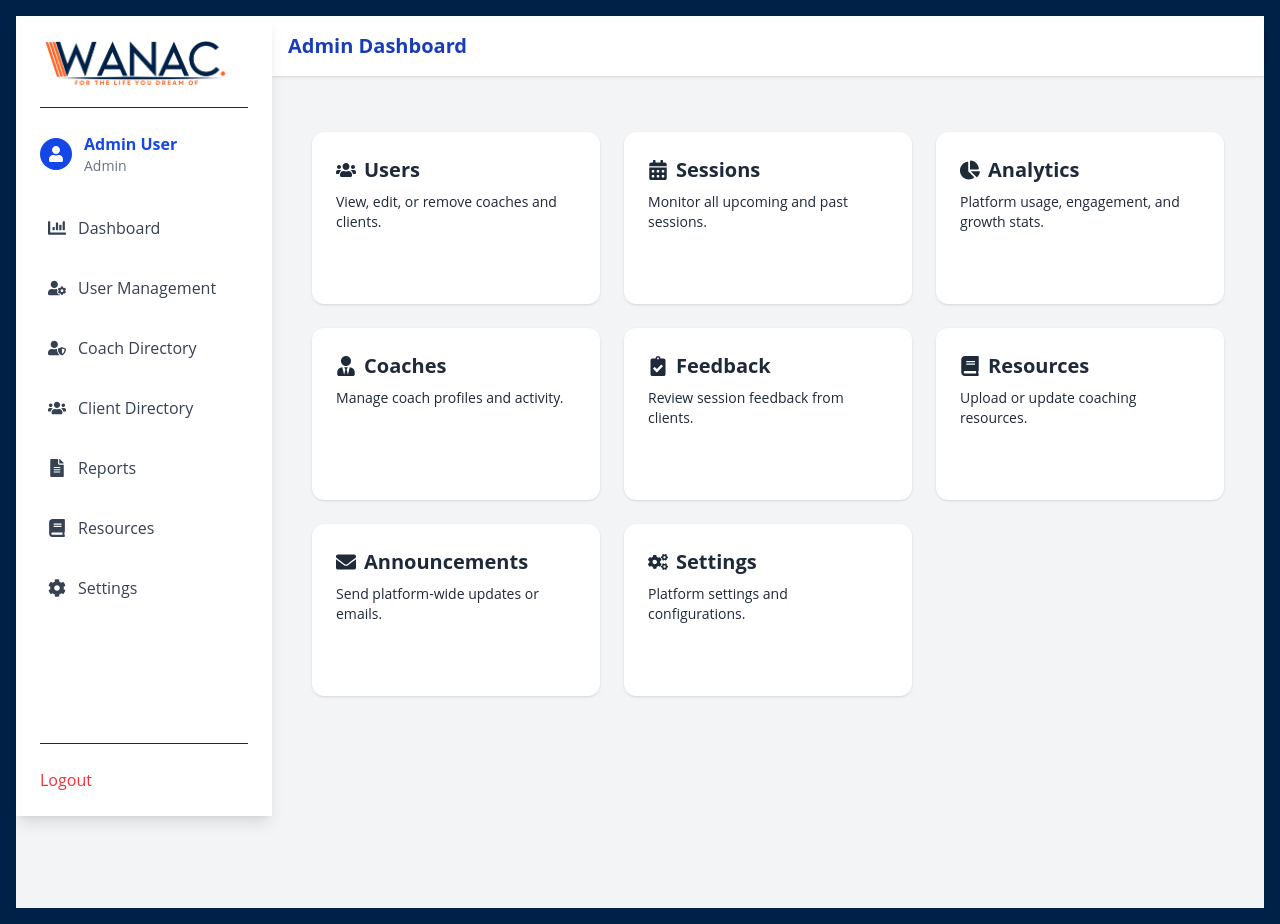
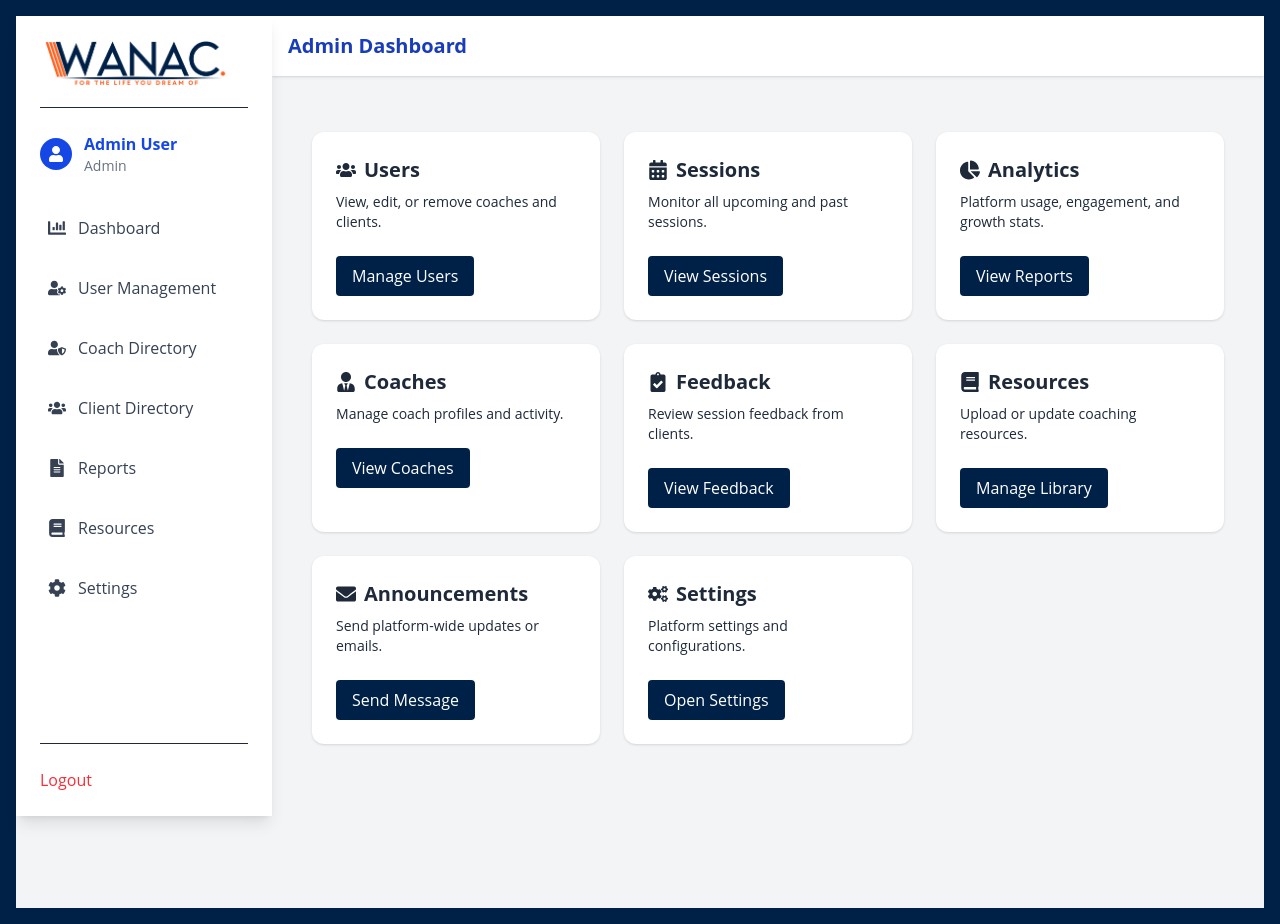
Before and after one commit to ianfranko/wanac-platform, a Next.js app: page /admin in a window 1280 px wide. Built offline with nearby package versions, Linux system fonts and the light colour scheme.

Commit message:
admin dashboard side bar pages

```diff
--- a/src/app/(dashboard)/admin/page.jsx
+++ b/src/app/(dashboard)/admin/page.jsx
@@ -23,7 +23,7 @@ import {
                 <FaUsers /> Users
               </h2>
               <p className="text-brand-blue text-sm mb-2">View, edit, or remove coaches and clients.</p>
-              <button className="bg-brand-orange text-white px-4 py-2 rounded hover:bg-orange-500 transition">
+              <button className="mt-4 bg-[#002147] text-white px-4 py-2 rounded hover:bg-orange-500 transition">
                 Manage Users
               </button>
             </div>
@@ -34,7 +34,7 @@ import {
                 <FaCalendarAlt /> Sessions
               </h2>
               <p className="text-brand-blue text-sm mb-2">Monitor all upcoming and past sessions.</p>
-              <button className="bg-brand-navy text-white px-4 py-2 rounded hover:bg-blue-800 transition">
+              <button className="mt-4 bg-[#002147] text-white px-4 py-2 rounded hover:bg-orange-500 transition">
                 View Sessions
               </button>
             </div>
@@ -45,7 +45,7 @@ import {
                 <FaChartPie /> Analytics
               </h2>
               <p className="text-brand-blue text-sm mb-2">Platform usage, engagement, and growth stats.</p>
-              <button className="bg-brand-orange text-white px-4 py-2 rounded hover:bg-orange-500 transition">
+              <button className="mt-4 bg-[#002147] text-white px-4 py-2 rounded hover:bg-orange-500 transition">
                 View Reports
               </button>
             </div>
@@ -56,7 +56,7 @@ import {
                 <FaUserTie /> Coaches
               </h2>
               <p className="text-brand-blue text-sm mb-2">Manage coach profiles and activity.</p>
-              <button className="bg-brand-navy text-white px-4 py-2 rounded hover:bg-blue-800 transition">
+              <button className="mt-4 bg-[#002147] text-white px-4 py-2 rounded hover:bg-orange-500 transition">
                 View Coaches
               </button>
             </div>
@@ -67,7 +67,7 @@ import {
                 <FaClipboardCheck /> Feedback
               </h2>
               <p className="text-brand-blue text-sm mb-2">Review session feedback from clients.</p>
-              <button className="bg-brand-orange text-white px-4 py-2 rounded hover:bg-orange-500 transition">
+              <button className="mt-4 bg-[#002147] text-white px-4 py-2 rounded hover:bg-orange-500 transition">
                 View Feedback
               </button>
             </div>
@@ -78,7 +78,7 @@ import {
                 <FaBook /> Resources
               </h2>
               <p className="text-brand-blue text-sm mb-2">Upload or update coaching resources.</p>
-              <button className="bg-brand-navy text-white px-4 py-2 rounded hover:bg-blue-800 transition">
+              <button className="mt-4 bg-[#002147] text-white px-4 py-2 rounded hover:bg-orange-500 transition">
                 Manage Library
               </button>
             </div>
@@ -89,7 +89,7 @@ import {
                 <FaEnvelope /> Announcements
               </h2>
               <p className="text-brand-blue text-sm mb-2">Send platform-wide updates or emails.</p>
-              <button className="bg-brand-orange text-white px-4 py-2 rounded hover:bg-orange-500 transition">
+              <button className="mt-4 bg-[#002147] text-white px-4 py-2 rounded hover:bg-orange-500 transition">
                 Send Message
               </button>
             </div>
@@ -100,7 +100,7 @@ import {
                 <FaCogs /> Settings
               </h2>
               <p className="text-brand-blue text-sm mb-2">Platform settings and configurations.</p>
-              <button className="bg-brand-navy text-white px-4 py-2 rounded hover:bg-blue-800 transition">
+              <button className="mt-4 bg-[#002147] text-white px-4 py-2 rounded hover:bg-orange-500 transition">
                 Open Settings
               </button>
             </div>
```
Also changed, not shown: src/app/(dashboard)/admin/admindashboard/Analytics/page.jsx (added), src/app/(dashboard)/admin/admindashboard/announcements/page.jsx (added), src/app/(dashboard)/admin/admindashboard/coaches/page.jsx (added), src/app/(dashboard)/admin/admindashboard/feedback/page.jsx (added), src/app/(dashboard)/admin/admindashboard/resources/page.jsx (added), src/app/(dashboard)/admin/admindashboard/sessions/page.jsx (added), src/app/(dashboard)/admin/admindashboard/settings/page.jsx (added), src/app/(dashboard)/admin/admindashboard/usermanagement/page.jsx (added).
